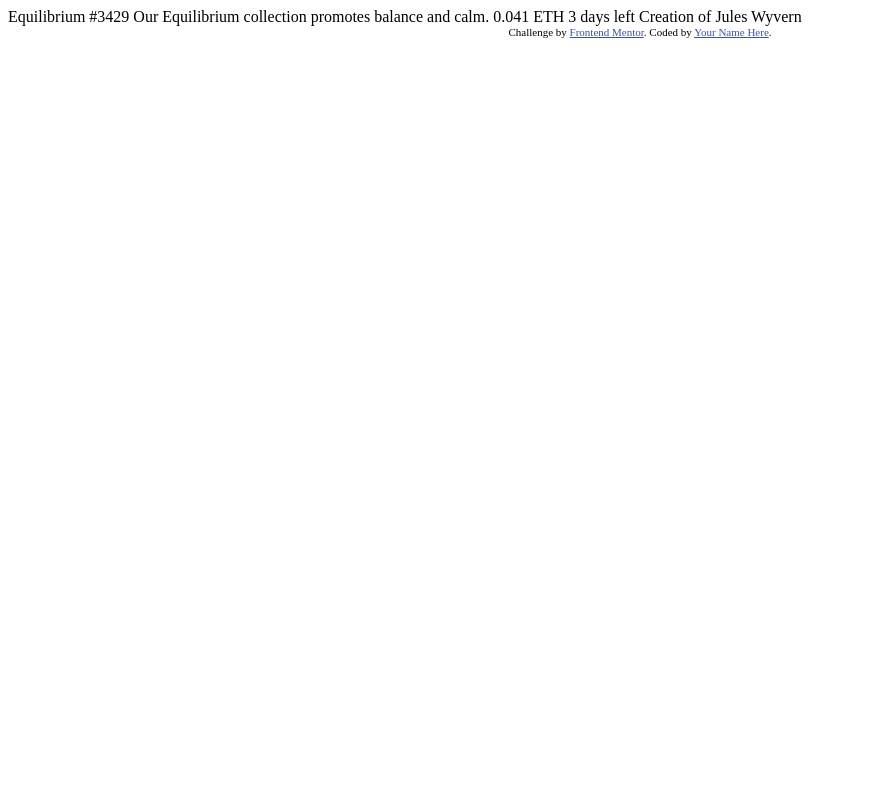
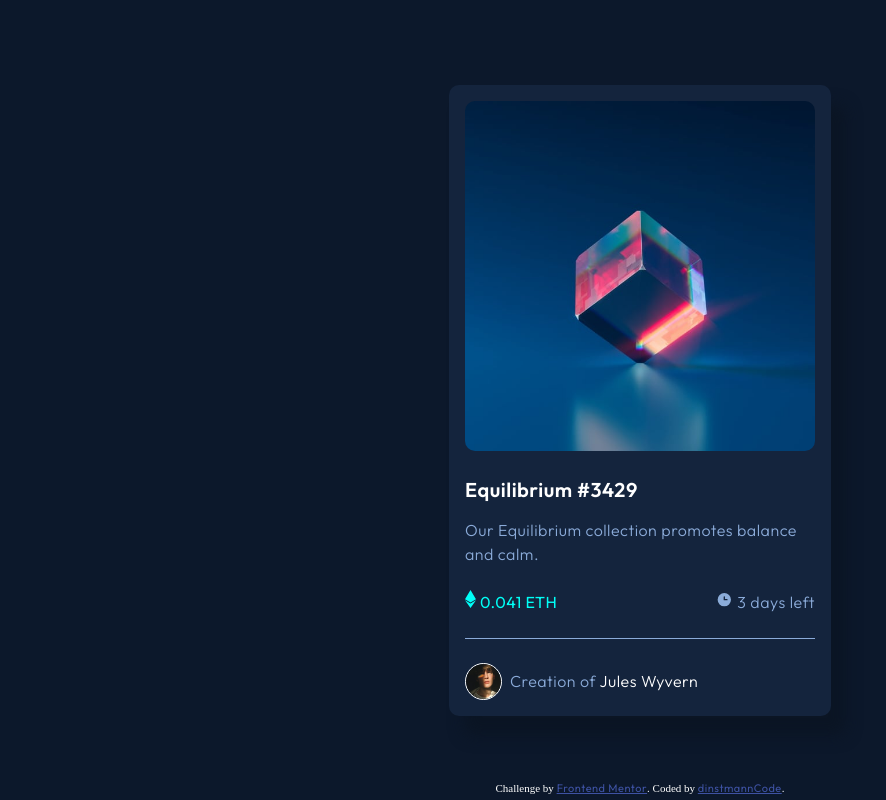
Before and after one commit to dinstmannCode/nft-preview-card, a plain HTML site: page index.html in a window 1280 px wide. Shown: the whole page, without its empty margins (0-886 px from the left). Drawn offline with Linux system fonts and the light colour scheme.

Commit message:
desenvolvimento de todo o frontend do projeto conforme layout

```diff
--- /dev/null
+++ b/assets/style.css
@@ -0,0 +1,263 @@
+@import url("https://fonts.googleapis.com/css2?family=Outfit:wght@300;400;600&display=swap");
+
+/* http://meyerweb.com/eric/tools/css/reset/
+   v2.0 | 20110126
+   License: none (public domain)
+*/
+
+html,
+body,
+div,
+span,
+applet,
+object,
+iframe,
+h1,
+h2,
+h3,
+h4,
+h5,
+h6,
+p,
+blockquote,
+pre,
+a,
+abbr,
+acronym,
+address,
+big,
+cite,
+code,
+del,
+dfn,
+em,
+img,
+ins,
+kbd,
+q,
+s,
+samp,
+small,
+strike,
+b,
+sub,
+sup,
+tt,
+var,
+b,
+u,
+i,
+center,
+dl,
+dt,
+dd,
+ol,
+ul,
+li,
+fieldset,
+form,
+label,
+legend,
+table,
+caption,
+tbody,
+tfoot,
+thead,
+tr,
+th,
+td,
+article,
+aside,
+canvas,
+details,
+embed,
+figure,
+figcaption,
+footer,
+header,
+hgroup,
+menu,
+nav,
+output,
+ruby,
+section,
+summary,
+time,
+mark,
+audio,
+video {
+  margin: 0;
+  padding: 0;
+  border: 0;
+  font-size: 100%;
+  font: inherit;
+  vertical-align: baseline;
+}
+/* HTML5 display-role reset for older browsers */
+article,
+aside,
+details,
+figcaption,
+figure,
+footer,
+header,
+hgroup,
+menu,
+nav,
+section {
+  display: block;
+}
+body {
+  line-height: 1;
+}
+ol,
+ul {
+  list-style: none;
+}
+blockquote,
+q {
+  quotes: none;
+}
+blockquote:before,
+blockquote:after,
+q:before,
+q:after {
+  content: "";
+  content: none;
+}
+table {
+  border-collapse: collapse;
+  border-spacing: 0;
+}
+
+/* inicio do estilo */
+body {
+    width: 100vw;
+    height: 100vh;
+    background-color: #0c182b;
+    display: flex;
+    flex-direction: column;
+    align-items: center;
+    justify-content: center;
+}
+main {
+  margin: 0 1.5rem;
+}
+h2,p,label,a {
+  font-family: "Outfit", sans-serif;
+  letter-spacing: 0.5px;
+  line-height: 1.5rem;
+}
+div {
+  padding: 1.5rem 0 0;
+}
+h2 {
+  font-size: 20px;
+  font-weight: 600;
+  color: #ffffff;
+  margin: 0 0 1rem;
+}
+h2:hover {
+  color: #00fff6;
+  cursor: pointer;
+}
+p,label {
+  font-size: 16px;
+  font-weight: 100;
+  color: #8babd9;
+}
+label.card-label {
+  font-size: 16px;
+  font-weight: 400;
+  color: #00fff6;
+}
+span {
+  color: #ffffff;
+}
+p span:hover {
+  color: #00fff6;
+  cursor: pointer;
+}
+.card-container {
+  max-width: 350px;
+  height: auto;
+  background-color: #14243d;
+  padding: 1rem;
+  border-radius: 10px;
+  box-shadow: 15px 20px 15px #0b1524;
+}
+.card-product {
+    position: relative;
+    padding: unset;
+}
+.card-product-img {
+  width: 100%;
+  border-radius: 10px;
+  opacity: 1;
+  transition: .5s ease;
+  backface-visibility: hidden;
+}
+.card-product:hover .card-product-img{
+    opacity: 1;
+}
+.card-product-img-hover {
+    position: absolute;
+    display: flex;
+    justify-content: center;
+    align-items: center;
+    opacity: 0;
+    top: 50%;
+    left: 50%;
+    width: 100%;
+    height: 100%;
+    background-color: #00fff6;
+    transition: .5s ease;
+    transform: translate(-50%, -50%);
+    -ms-transform: translate(-50%, -50%);
+    padding: unset;
+    border-radius: 10px;
+
+}
+.card-product:hover .card-product-img-hover{
+    opacity: 0.7;
+    cursor: pointer;
+}
+.card-info {
+  display: flex;
+  justify-content: space-between;
+  align-items: center;
+}
+.card-info div {
+    padding: unset;
+}
+hr {
+    border-top: 0;
+    border-right: 0;
+    border-left: 0;
+    border-bottom-width: .5px;
+    border-bottom-color: #8babd9;
+    border-bottom-style: groove;
+    margin: 1.5rem 0 0;
+}
+.card-user {
+    display: flex;
+    align-items: center;
+}
+.card-user-img {
+    width: 10%;
+  border: 1px solid #ffffff;
+  border-radius: 50%;
+  margin: 0 .5rem 0 0;
+}
+footer {
+    position: fixed;
+    bottom: 0;
+}
+.attribution {
+  font-size: 11px;
+  text-align: center;
+  color: #ffffff;
+}
+.attribution a {
+  color: hsl(228, 45%, 44%);
+}
--- a/index.html
+++ b/index.html
@@ -1,33 +1,69 @@
 <!DOCTYPE html>
 <html lang="en">
   <head>
-  <meta charset="UTF-8">
-  <meta name="viewport" content="width=device-width, initial-scale=1.0"> <!-- displays site properly based on user's device -->
+    <meta charset="UTF-8" />
+    <meta name="viewport" content="width=device-width, initial-scale=1.0" />
+    <!-- displays site properly based on user's device -->
 
-  <link rel="icon" type="image/png" sizes="32x32" href="./images/favicon-32x32.png">
+    <link
+      rel="icon"
+      type="image/png"
+      sizes="32x32"
+      href="./images/favicon-32x32.png"
+    />
+    <link rel="stylesheet" href="assets/style.css">
 
     <title>Frontend Mentor | NFT preview card component</title>
 
-  <!-- Feel free to remove these styles or customise in your own stylesheet 👍 -->
-  <style>
-    .attribution { font-size: 11px; text-align: center; }
-    .attribution a { color: hsl(228, 45%, 44%); }
-  </style>
+
   </head>
   <body>
+    <main>
 
-  Equilibrium #3429
+      <div class="card-container">
 
-  Our Equilibrium collection promotes balance and calm.
+        <div class="card-product">
+          <img class="card-product-img" src="assets/images/image-equilibrium.jpg" alt="um centralizado colorido nas cores rosa e azul, centralizado na imagem com um fundo azul" />
+          <div class="card-product-img-hover">
+            <img src="assets/images/icon-view.svg" alt="">
+          </div>
+        </div>
 
-  0.041 ETH
-  3 days left
+        <div>
+          <h2>Equilibrium #3429</h2>
+          <p>Our Equilibrium collection promotes balance and calm.</p>
+        </div>
 
-  Creation of Jules Wyvern
+        <div class="card-info">
+          <div>
+            <img src="assets/images/icon-ethereum.svg" alt="icone de um diamante">
+            <label class="card-label">0.041 ETH</label>
+          </div>
 
+          <div>
+            <img src="assets/images/icon-clock.svg" alt="icone de um relogio">
+            <label>3 days left</p>
+          </div>
+        </div>
+
+        <hr />
+
+        <div class="card-user">
+          <img class="card-user-img" src="assets/images/image-avatar.png" alt="um rosto masculino iluminado pela luz solar" />
+          <p>Creation of <span>Jules Wyvern</span></p>
+        </div>
+      </div>
+
+    </main>
+    <footer>
       <div class="attribution">
-    Challenge by <a href="https://www.frontendmentor.io?ref=challenge" target="_blank">Frontend Mentor</a>.
-    Coded by <a href="#">Your Name Here</a>.
+        Challenge by
+        <a href="https://www.frontendmentor.io/challenges/nft-preview-card-component-SbdUL_w0U" target="_blank"
+          >Frontend Mentor</a
+        >. Coded by <a href="https://github.com/dinstmannCode" target="_blank">dinstmannCode</a>.
       </div>
+    </footer>
+
+
   </body>
 </html>
```
Also changed, not shown: assets/images/favicon-32x32.png (renamed from images/favicon-32x32.png), assets/images/icon-clock.svg (renamed from images/icon-clock.svg), assets/images/icon-ethereum.svg (renamed from images/icon-ethereum.svg), assets/images/icon-view.svg (renamed from images/icon-view.svg), assets/images/image-avatar.png (renamed from images/image-avatar.png), assets/images/image-equilibrium.jpg (renamed from images/image-equilibrium.jpg), assets/images/nft-preview-card_desktop.jpg (added), assets/images/nft-preview-card_mobile.jpg (added), 3 other files. Lines whose indentation alone changed are shown as unchanged.
